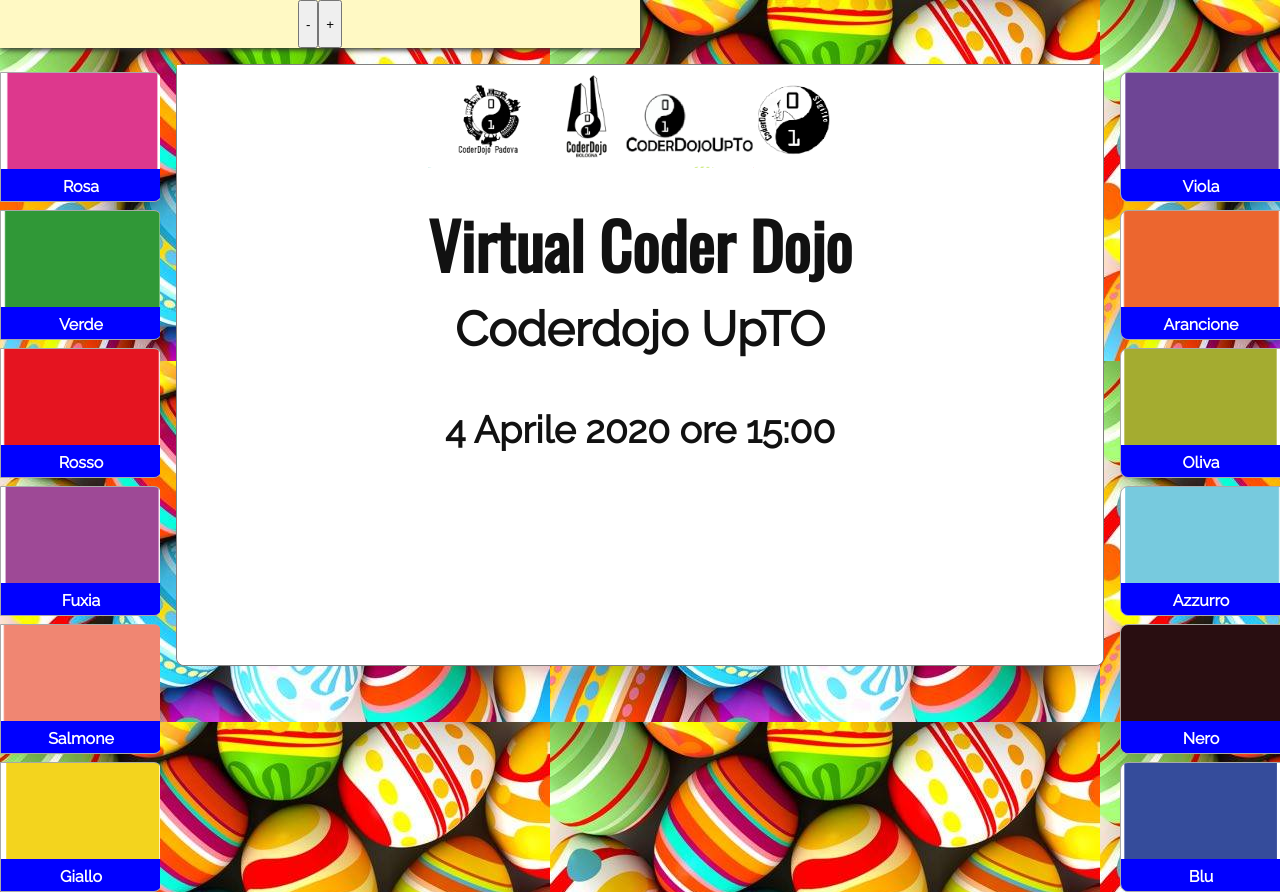
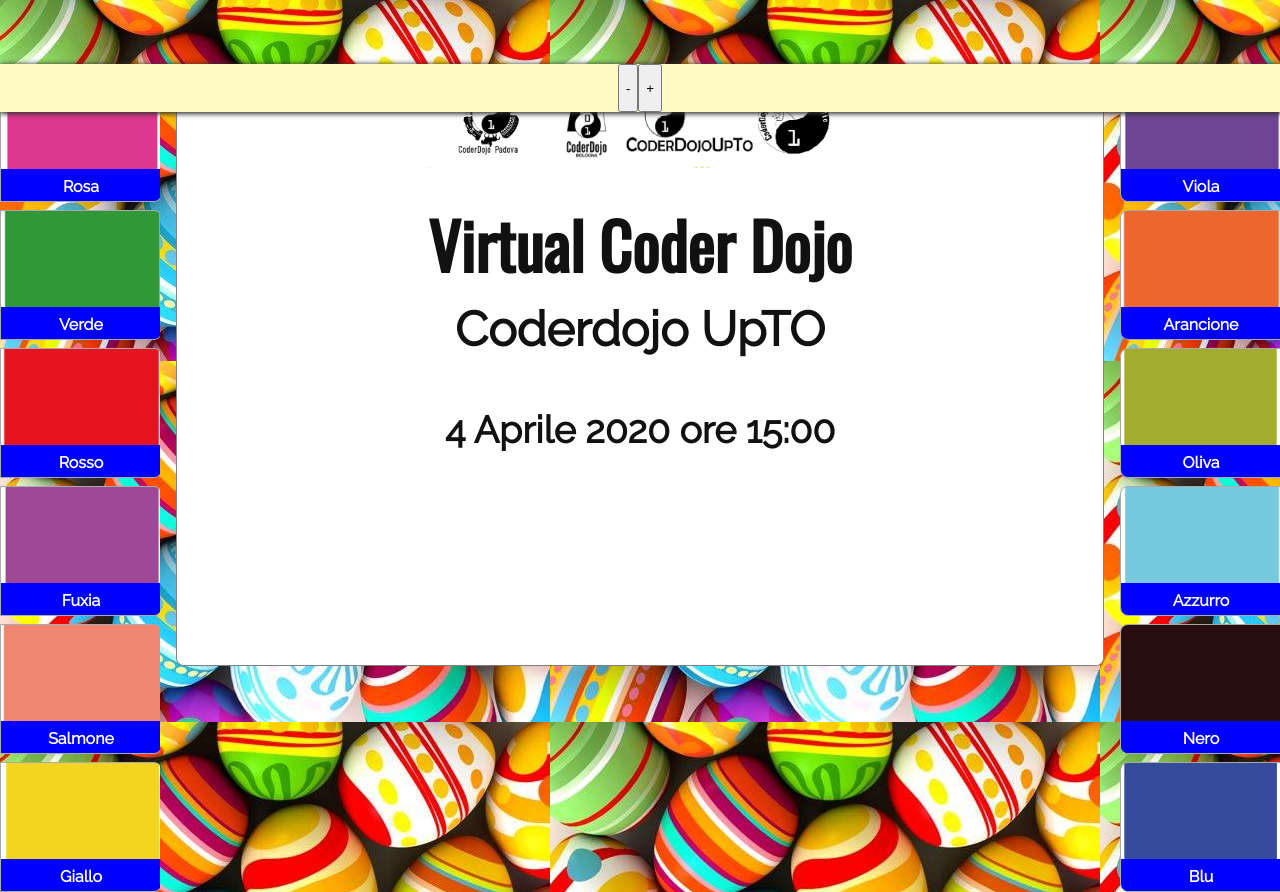
Before and after one commit to DARKARON/Coderdojoupto, a plain HTML site: page index.html in a window 1280 px wide. Drawn offline with nearby package versions, Linux system fonts and the light colour scheme.

Commit message:
Update style.css

```diff
--- a/style.css
+++ b/style.css
@@ -30,8 +30,8 @@ body a {
 .bg-top {
     padding: 0 ;
     position: fixed;
-    top: 0;
-    width: 50%;
+    top: 10;
+    width: 100%;
     overflow: hidden;
     box-shadow: 1px 1px 5px 1px #333;
     z-index: 999;
```
